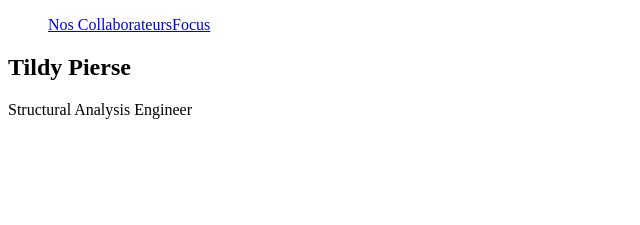
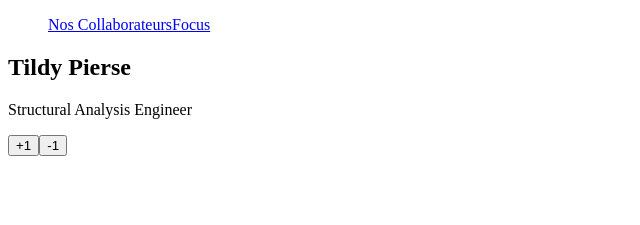
Before and after one commit to Kereph-Alexandre/ProjetReact, a React (Create React App) app in the folder employeeslist/: page /Focus in a window 1280 px wide. Shown: the top 225 px of the page, without its empty margins (0-640 px from the left). Built offline with nearby package versions, Linux system fonts and the light colour scheme.

Commit message:
feat: Ajout boutons Composant Profil :sparkles:

```diff
--- a/employeeslist/src/Pages/EmployeeFocusPage.jsx
+++ b/employeeslist/src/Pages/EmployeeFocusPage.jsx
@@ -5,10 +5,28 @@ import EmployeeData from "../Data/Mock_data.json";
 export default function EmployeeFocusPage() {
   const [employeeIndex, setEmployeeIndex] = useState(0);
 
+  function addOne() {
+    setEmployeeIndex(employeeIndex + 1);
+    if (employeeIndex >= EmployeeData.length - 1) {
+      setEmployeeIndex(0);
+    }
+  }
+
+  function substractOne() {
+    setEmployeeIndex(employeeIndex - 1);
+
+    if (employeeIndex <= 0) {
+      setEmployeeIndex(EmployeeData.length - 1);
+    }
+  }
+
   const focus = EmployeeData[employeeIndex];
+
   return (
     <>
       <EmployeeProfile focus={focus} />
+      <button onClick={addOne}>+1</button>
+      <button onClick={substractOne}>-1</button>
     </>
   );
 
```
